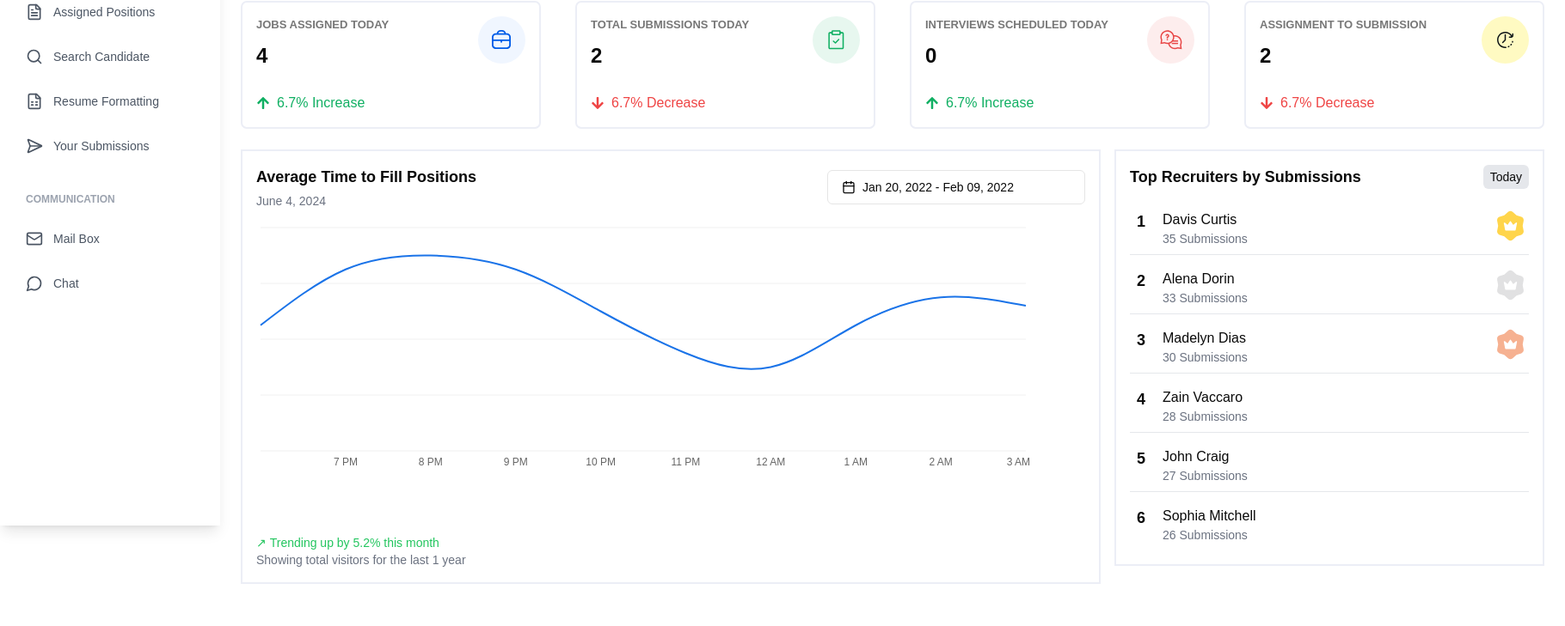
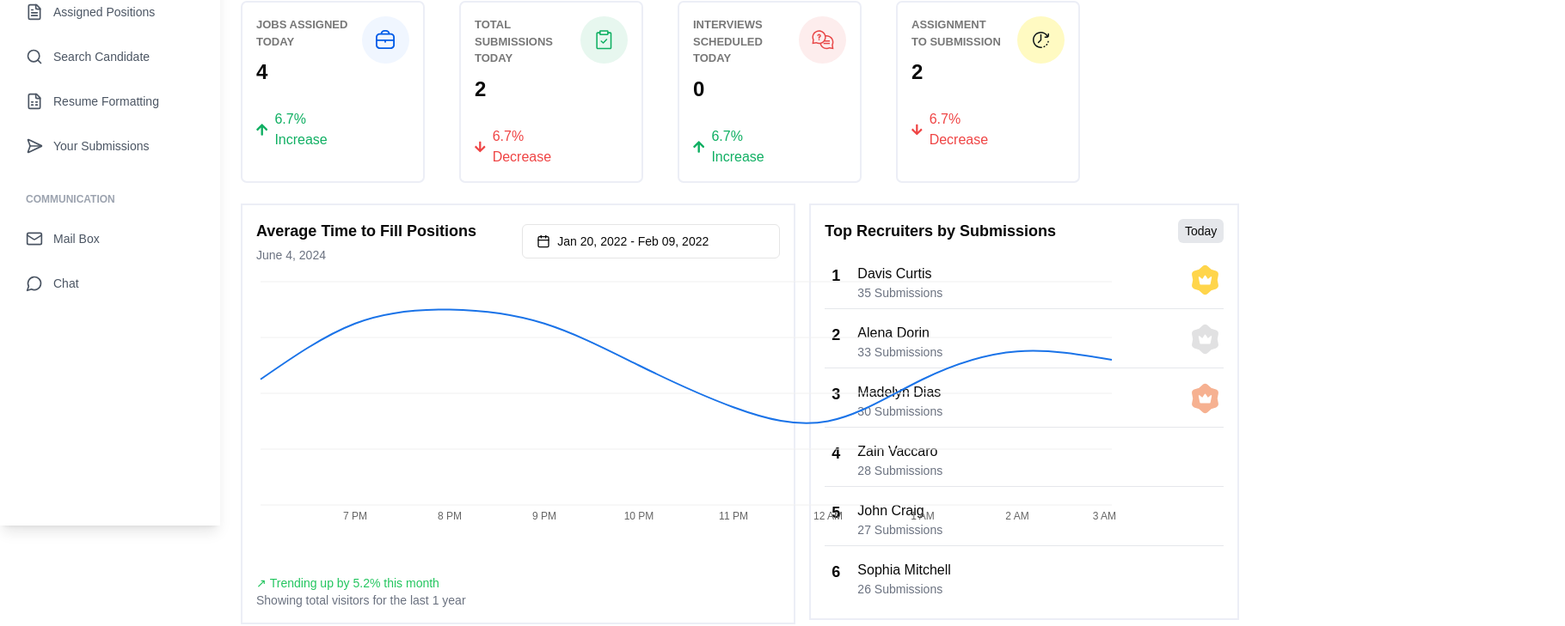
Before and after one commit to aymankhan98/ATS-FRONTEND, a Next.js app: page / in a window 1280 px wide. Shown: the part 252-981 px from the top of the page at 86% size, 1820 px wide, since content can reach past the window. Before the commit the page ends 956 px from the top, so only its background shows below. Built offline with nearby package versions, Linux system fonts and the light colour scheme.

Commit message:
Revert "chasfnpi" This reverts commit 32c60d7949449ff4ee71b2bcb119a357bbef47f6.

```diff
--- a/src/app/components/common/dataTable.tsx
+++ b/src/app/components/common/dataTable.tsx
@@ -89,7 +89,7 @@ const Leaderboard = () => {
 
 export default function App() {
   return (
-    <div className="">
+    <div className="col-start-3">
       <Leaderboard />
     </div>
   );
--- a/src/app/components/common/lineGraph.tsx
+++ b/src/app/components/common/lineGraph.tsx
@@ -25,7 +25,7 @@ const data = [
 
 const TimeSeriesChart = () => {
   return (
-    <div className="w-[1000px] flex flex-col justify-start p-4 border-[2px] border-[#ECEEF6]">
+    <div className="  col-start-1 col-end-3  justify-start p-4 border-[2px] border-[#ECEEF6]">
       <div className="flex justify-between items-center mb-4">
         <div>
           <h2 className="text-lg font-semibold mb-1">
@@ -35,7 +35,7 @@ const TimeSeriesChart = () => {
         </div>
         <DatePickerWithRange />
       </div>
-      <LineChart width={900} height={300} data={data} className="">
+      <LineChart width={1000} height={300} data={data} className="">
         <CartesianGrid horizontal={true} vertical={false} stroke="#f0f0f0" />
         <XAxis
           dataKey="time"
--- a/src/app/page.tsx
+++ b/src/app/page.tsx
@@ -15,7 +15,7 @@ export default function Home() {
         <main className="flex-1 p-6 mt-10">
           <DbWelcomeBanner />
           <StatCard />
-          <div className="flex gap-4 mt-6">
+          <div className="grid grid-cols-3 gap-4 mt-6">
             <TimeSeriesChart />
             <App />
           </div>
```
